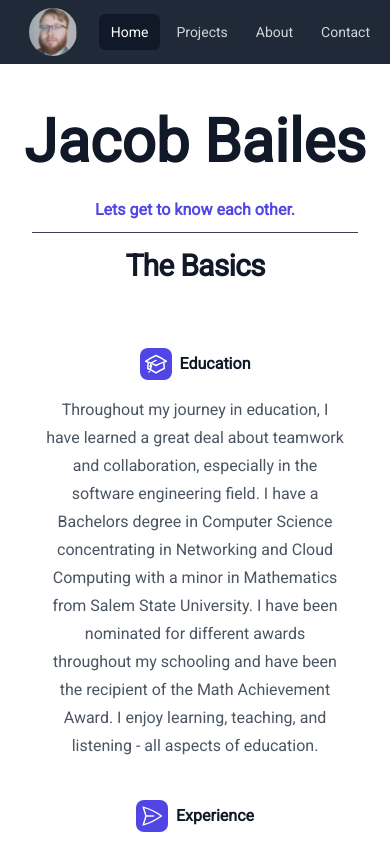
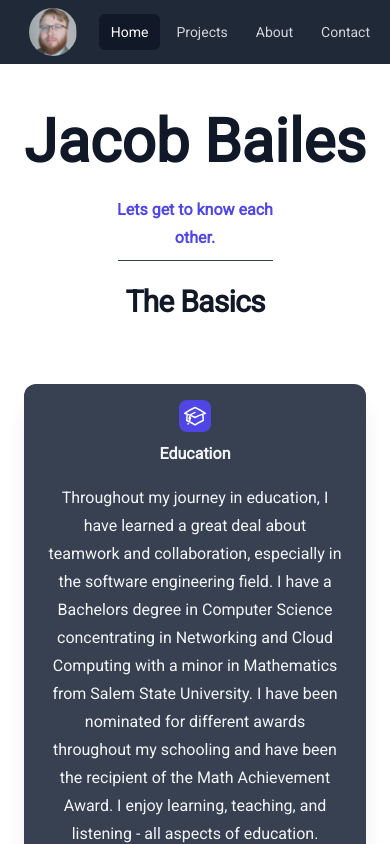
Before and after one commit to jbailes99/jbailes.com, a Next.js app: page / in a window 390 px wide. Built offline with nearby package versions, Linux system fonts and the light colour scheme.

Commit message:
new update

```diff
--- a/app/page.tsx
+++ b/app/page.tsx
@@ -31,7 +31,7 @@ const features = [
         Head over to my{' '}
         <a
           href='/projects'
-          className='mt-2 text-base font-semibold leading-7 text-indigo-600 underline hover:text-orange-400 hover:cursor-pointer transition-transform transform scale-100 hover:scale-105'
+          className='mt-2 text-base font-semibold leading-7 text-indigo-300 underline hover:text-orange-400 hover:cursor-pointer transition-transform transform scale-100 hover:scale-105'
           color='blue'
         >
           projects
@@ -72,9 +72,9 @@ export default function HomePage() {
       </h1>
       {/* <p className='text-med mt-4'>Learn more about me!</p> */}
 
-      <div className='bg-white py-6 sm:py-12'>
-        <div className='mx-auto max-w-7xl px-6 lg:px-8'>
-          <div className='mx-auto max-w-2xl lg:text-center'>
+      <div className=' w-full py-6  sm:py-12'>
+        <div className='px-6 flex flex-col lg:px-8'>
+          <div className='w-1/2 mx-auto  lg:text-center'>
             <h2 className='text-center font-semibold leading-7 text-indigo-600'>
               Lets get to know each other.
             </h2>
@@ -88,7 +88,7 @@ export default function HomePage() {
               </div>
             </div>
 
-            <p className='mt-6 text-center text-3xl font-bold tracking-tight text-gray-900 sm:text-4xl'>
+            <p className='mt-8 text-center text-3xl font-bold tracking-tight text-gray-900 sm:text-4xl'>
               The Basics
             </p>
             {/* <p className='mt-6 text-lg leading-8 text-gray-600'>
@@ -107,25 +107,28 @@ export default function HomePage() {
             </div>
           </div> */}
 
-          <div className='mx-auto mt-16 max-w-2xl sm:mt-20 lg:mt-18 lg:max-w-5xl'>
-            <dl className='grid max-w-xl grid-cols-1 gap-x-8 gap-y-10 lg:max-w-none lg:grid-cols-2 lg:gap-y-16'>
+          <div className='mt-16 max-w-full sm:mt-12 lg:mt-18'>
+            <dl className='grid sm:w-3/4 mx-auto grid-cols-1 gap-x-24 gap-y-10 lg:max-w-none lg:grid-cols-2 lg:gap-y-16'>
               {features.map((feature) => (
                 <div
                   key={feature.name}
-                  className='relative pl-5 pr-5 flex flex-col items-center'
+                  className='relative bg-gray-700 min-h-[320px]  p-4 rounded-xl shadow-xl flex flex-col items-center justify-between'
                 >
-                  <div className='flex items-center mb-2'>
+                  {/* Icon and Title Block */}
+                  <div className='w-full flex flex-col items-center'>
                     <div className='rounded-lg bg-indigo-600 h-8 w-8 flex items-center justify-center'>
                       <feature.icon
                         className='h-6 w-6 text-white'
                         aria-hidden='true'
                       />
                     </div>
-                    <dt className='text-base font-semibold ml-2 leading-7 text-gray-900'>
+                    <dt className='text-base font-semibold mt-2 text-center leading-7 text-gray-100'>
                       {feature.name}
                     </dt>
                   </div>
-                  <dd className='mt-2 text-center leading-7 text-gray-600'>
+
+                  {/* Description Block */}
+                  <dd className='mt-4 text-center my-auto mx-2 leading-7 text-gray-100'>
                     {feature.description}
                   </dd>
                 </div>
--- a/next.config.js
+++ b/next.config.js
@@ -1,6 +1,6 @@
 /** @type {import('next').NextConfig} */
 const nextConfig = {
-  output: 'export',
+  // output: 'export',
 }
 
 module.exports = nextConfig
```
